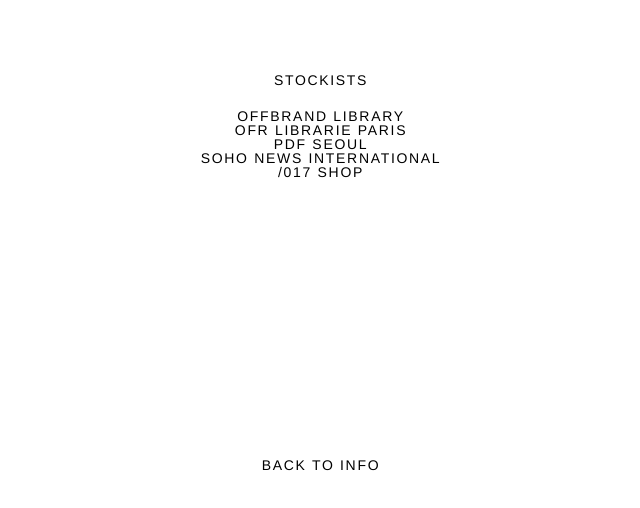
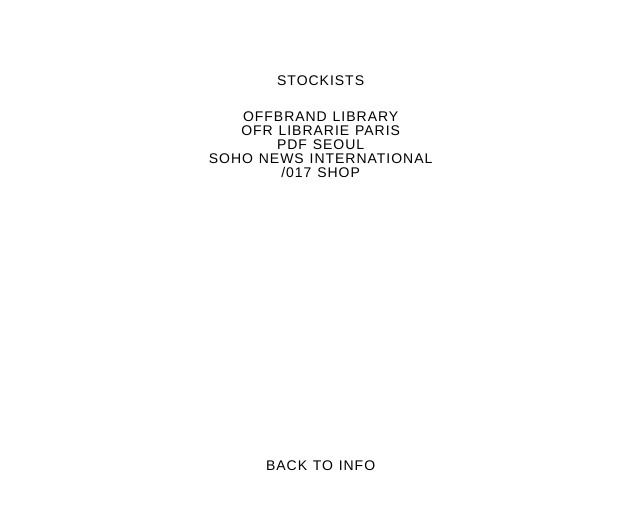
Before and after one commit to kwameessien/aquaregia, a Next.js app: page /stockists in a window 1280 px wide. Shown: the part 276-784 px from the top of the page, without its empty margins (319-959 px from the left). Built offline with nearby package versions, Linux system fonts and the light colour scheme.

Commit message:
style(stockists): tighten uppercase letter-spacing
Use 0.07em tracking on stockists list and back-to-info nav to match
site-wide nav treatment.

Co-authored-by: Cursor <cursoragent@cursor.com>

```diff
--- a/src/components/stockists/StockistsBackToInfo.tsx
+++ b/src/components/stockists/StockistsBackToInfo.tsx
@@ -1,7 +1,7 @@
 import Link from "next/link";
 
 const navClass =
-  "font-site-nav text-[13px] font-normal uppercase tracking-[0.12em] text-black sm:text-[14px]";
+  "font-site-nav text-[13px] font-normal uppercase tracking-[0.07em] text-black sm:text-[14px]";
 
 const linkClass =
   "text-black no-underline decoration-black underline-offset-[3px] decoration-1 transition-[text-decoration-color] hover:underline";
--- a/src/components/stockists/StockistsContent.tsx
+++ b/src/components/stockists/StockistsContent.tsx
@@ -1,5 +1,5 @@
 const listTextClass =
-  "font-site-nav text-[13px] font-normal uppercase tracking-[0.12em] text-black sm:text-[14px]";
+  "font-site-nav text-[13px] font-normal uppercase tracking-[0.07em] text-black sm:text-[14px]";
 
 const stockists = [
   "Offbrand Library",
```
